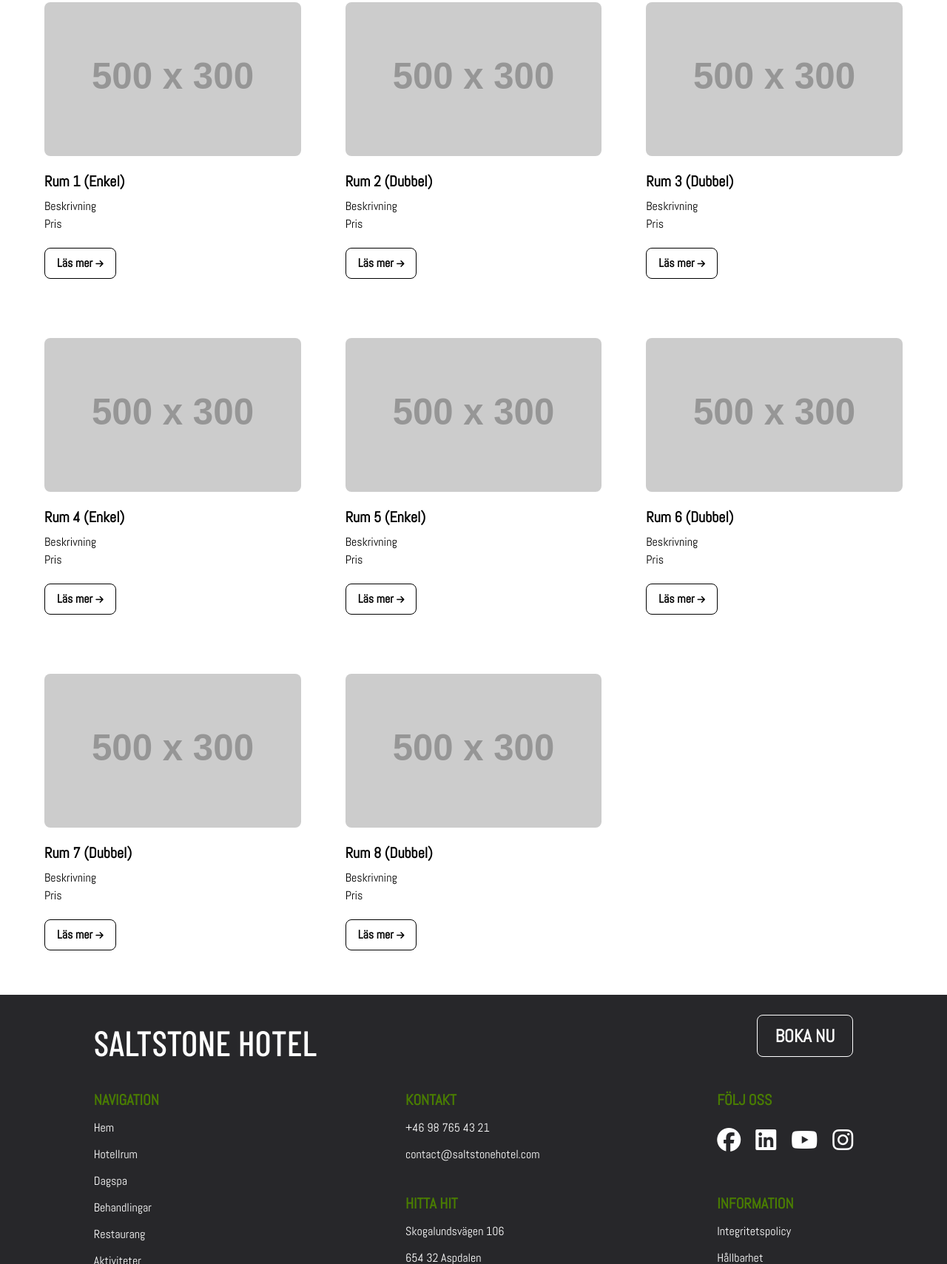
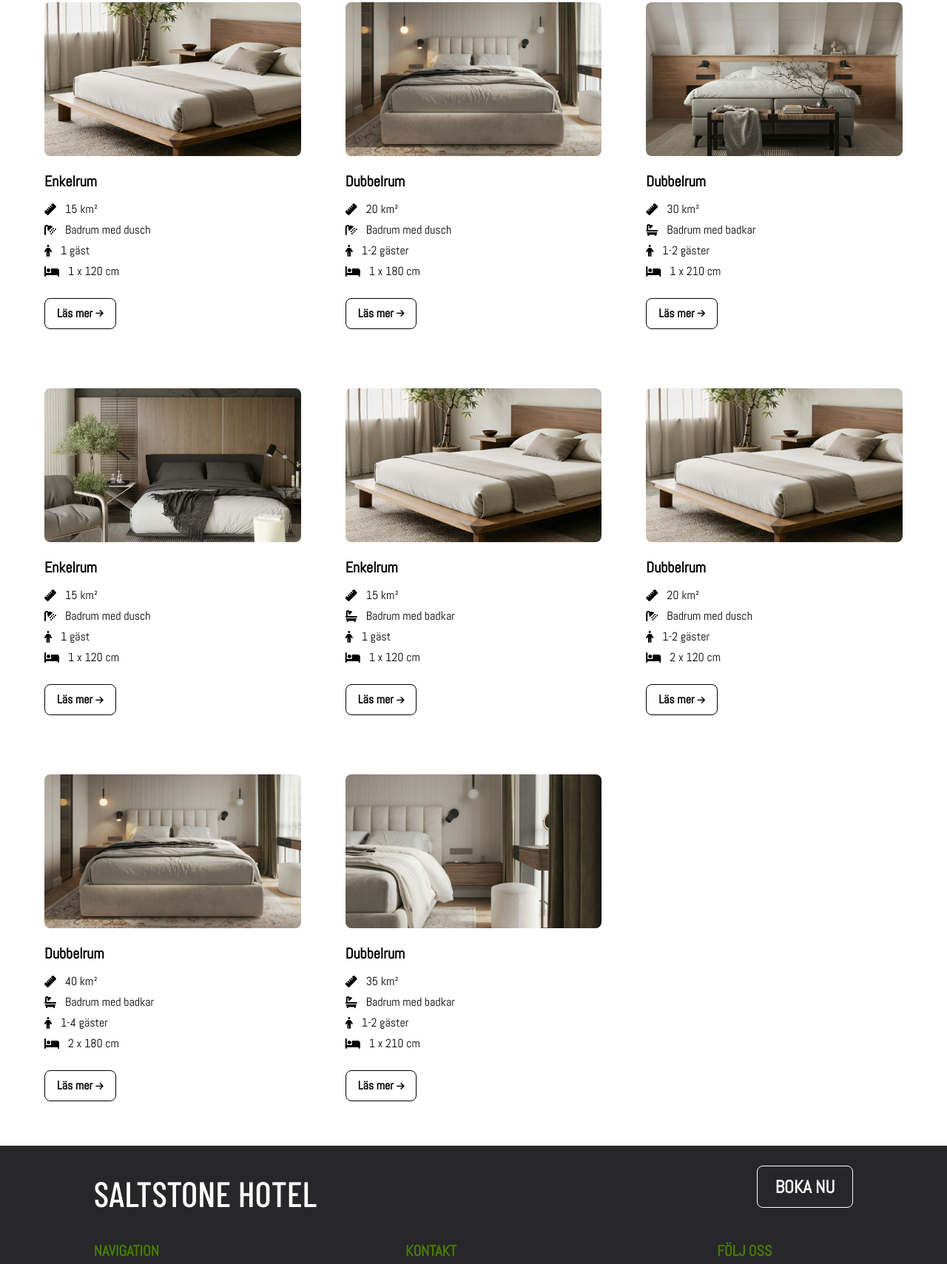
Before and after one commit to amandaconnell/saltstone, a website: page src/rooms.html in a window 1280 px wide. Shown: the part 921-2630 px from the top of the page at 74% size. Drawn offline with nearby package versions, Linux system fonts and the light colour scheme; placeholder pictures from the web are drawn by us; a web font is replaced by a local one.

Commit message:
La till bilder och rumsdetaljer (rooms.html) + pointer-cursor för SoMe-länkar i footer

```diff
--- a/src/rooms.html
+++ b/src/rooms.html
@@ -214,20 +214,20 @@
         <!-- Knappar som styr vilket innehåll som visas -->
         <div class="rounded-full border p-1 text-sm shadow-md/15">
           <button
-            class="tablinks rounded-full px-4 py-2 font-semibold"
+            class="tablinks cursor-pointer rounded-full px-4 py-2 font-semibold"
             onclick="filterCards('all')"
             id="openByDefault"
           >
             Alla rum
           </button>
           <button
-            class="tablinks rounded-full px-4 py-2 font-semibold"
+            class="tablinks cursor-pointer rounded-full px-4 py-2 font-semibold"
             onclick="filterCards('single')"
           >
             Enkelrum
           </button>
           <button
-            class="tablinks rounded-full px-4 py-2 font-semibold"
+            class="tablinks cursor-pointer rounded-full px-4 py-2 font-semibold"
             onclick="filterCards('double')"
           >
             Dubbelrum
@@ -242,11 +242,21 @@
       >
         <!-- Card 1: Enkel -->
         <div class="card" data-category="single">
-          <img src="https://placehold.co/500x300" class="card-img" />
-          <div class="card-body">
-            <h2 class="pb-2 text-xl font-semibold">Rum 1 (Enkel)</h2>
-            <p>Beskrivning</p>
-            <p class="pb-5">Pris</p>
+          <img src="images/room3.jpg" class="card-img" />
+          <div class="card-body gap-1">
+            <h2 class="pb-2 text-xl font-semibold">Enkelrum</h2>
+            <p class="flex items-center gap-3">
+              <i class="fa-solid fa-ruler"></i> 15 km²
+            </p>
+            <p class="flex items-center gap-3">
+              <i class="fa-solid fa-shower"></i> Badrum med dusch
+            </p>
+            <p class="flex items-center gap-3">
+              <i class="fa-solid fa-person"></i> 1 gäst
+            </p>
+            <p class="flex items-center gap-3 pb-5">
+              <i class="fa-solid fa-bed"></i> 1 x 120 cm
+            </p>
             <a
               class="btn mt-auto flex items-center gap-1 self-start transition hover:translate-x-1"
               href="#"
@@ -257,11 +267,21 @@
 
         <!-- Card 2: Dubbel -->
         <div class="card" data-category="double">
-          <img src="https://placehold.co/500x300" class="card-img" />
-          <div class="card-body">
-            <h2 class="pb-2 text-xl font-semibold">Rum 2 (Dubbel)</h2>
-            <p>Beskrivning</p>
-            <p class="pb-5">Pris</p>
+          <img src="images/room2.jpg" class="card-img" />
+          <div class="card-body gap-1">
+            <h2 class="pb-2 text-xl font-semibold">Dubbelrum</h2>
+            <p class="flex items-center gap-3">
+              <i class="fa-solid fa-ruler"></i> 20 km²
+            </p>
+            <p class="flex items-center gap-3">
+              <i class="fa-solid fa-shower"></i> Badrum med dusch
+            </p>
+            <p class="flex items-center gap-3">
+              <i class="fa-solid fa-person"></i> 1-2 gäster
+            </p>
+            <p class="flex items-center gap-3 pb-5">
+              <i class="fa-solid fa-bed"></i> 1 x 180 cm
+            </p>
             <a
               class="btn mt-auto flex items-center gap-1 self-start transition hover:translate-x-1"
               href="#"
@@ -272,11 +292,21 @@
 
         <!-- Card 3: Dubbel -->
         <div class="card" data-category="double">
-          <img src="https://placehold.co/500x300" class="card-img" />
-          <div class="card-body">
-            <h2 class="pb-2 text-xl font-semibold">Rum 3 (Dubbel)</h2>
-            <p>Beskrivning</p>
-            <p class="pb-5">Pris</p>
+          <img src="images/room1.jpg" class="card-img" />
+          <div class="card-body gap-1">
+            <h2 class="pb-2 text-xl font-semibold">Dubbelrum</h2>
+            <p class="flex items-center gap-3">
+              <i class="fa-solid fa-ruler"></i> 30 km²
+            </p>
+            <p class="flex items-center gap-3">
+              <i class="fa-solid fa-bath"></i> Badrum med badkar
+            </p>
+            <p class="flex items-center gap-3">
+              <i class="fa-solid fa-person"></i> 1-2 gäster
+            </p>
+            <p class="flex items-center gap-3 pb-5">
+              <i class="fa-solid fa-bed"></i> 1 x 210 cm
+            </p>
             <a
               class="btn mt-auto flex items-center gap-1 self-start transition hover:translate-x-1"
               href="#"
@@ -287,11 +317,21 @@
 
         <!-- Card 4: Enkel -->
         <div class="card" data-category="single">
-          <img src="https://placehold.co/500x300" class="card-img" />
-          <div class="card-body">
-            <h2 class="pb-2 text-xl font-semibold">Rum 4 (Enkel)</h2>
-            <p>Beskrivning</p>
-            <p class="pb-5">Pris</p>
+          <img src="images/room5.jpg" class="card-img" />
+          <div class="card-body gap-1">
+            <h2 class="pb-2 text-xl font-semibold">Enkelrum</h2>
+            <p class="flex items-center gap-3">
+              <i class="fa-solid fa-ruler"></i> 15 km²
+            </p>
+            <p class="flex items-center gap-3">
+              <i class="fa-solid fa-shower"></i> Badrum med dusch
+            </p>
+            <p class="flex items-center gap-3">
+              <i class="fa-solid fa-person"></i> 1 gäst
+            </p>
+            <p class="flex items-center gap-3 pb-5">
+              <i class="fa-solid fa-bed"></i> 1 x 120 cm
+            </p>
             <a
               class="btn mt-auto flex items-center gap-1 self-start transition hover:translate-x-1"
               href="#"
@@ -302,11 +342,21 @@
 
         <!-- Card 5: Enkel -->
         <div class="card" data-category="single">
-          <img src="https://placehold.co/500x300" class="card-img" />
-          <div class="card-body">
-            <h2 class="pb-2 text-xl font-semibold">Rum 5 (Enkel)</h2>
-            <p>Beskrivning</p>
-            <p class="pb-5">Pris</p>
+          <img src="images/room3.jpg" class="card-img" />
+          <div class="card-body gap-1">
+            <h2 class="pb-2 text-xl font-semibold">Enkelrum</h2>
+            <p class="flex items-center gap-3">
+              <i class="fa-solid fa-ruler"></i> 15 km²
+            </p>
+            <p class="flex items-center gap-3">
+              <i class="fa-solid fa-bath"></i> Badrum med badkar
+            </p>
+            <p class="flex items-center gap-3">
+              <i class="fa-solid fa-person"></i> 1 gäst
+            </p>
+            <p class="flex items-center gap-3 pb-5">
+              <i class="fa-solid fa-bed"></i> 1 x 120 cm
+            </p>
             <a
               class="btn mt-auto flex items-center gap-1 self-start transition hover:translate-x-1"
               href="#"
@@ -317,11 +367,21 @@
 
         <!-- Card 6: Dubbel -->
         <div class="card" data-category="double">
-          <img src="https://placehold.co/500x300" class="card-img" />
-          <div class="card-body">
-            <h2 class="pb-2 text-xl font-semibold">Rum 6 (Dubbel)</h2>
-            <p>Beskrivning</p>
-            <p class="pb-5">Pris</p>
+          <img src="images/room3.jpg" class="card-img" />
+          <div class="card-body gap-1">
+            <h2 class="pb-2 text-xl font-semibold">Dubbelrum</h2>
+            <p class="flex items-center gap-3">
+              <i class="fa-solid fa-ruler"></i> 20 km²
+            </p>
+            <p class="flex items-center gap-3">
+              <i class="fa-solid fa-shower"></i> Badrum med dusch
+            </p>
+            <p class="flex items-center gap-3">
+              <i class="fa-solid fa-person"></i> 1-2 gäster
+            </p>
+            <p class="flex items-center gap-3 pb-5">
+              <i class="fa-solid fa-bed"></i> 2 x 120 cm
+            </p>
             <a
               class="btn mt-auto flex items-center gap-1 self-start transition hover:translate-x-1"
               href="#"
@@ -332,11 +392,21 @@
 
         <!-- Card 7: Dubbel -->
         <div class="card" data-category="double">
-          <img src="https://placehold.co/500x300" class="card-img" />
-          <div class="card-body">
-            <h2 class="pb-2 text-xl font-semibold">Rum 7 (Dubbel)</h2>
-            <p>Beskrivning</p>
-            <p class="pb-5">Pris</p>
+          <img src="images/room2.jpg" class="card-img" />
+          <div class="card-body gap-1">
+            <h2 class="pb-2 text-xl font-semibold">Dubbelrum</h2>
+            <p class="flex items-center gap-3">
+              <i class="fa-solid fa-ruler"></i> 40 km²
+            </p>
+            <p class="flex items-center gap-3">
+              <i class="fa-solid fa-bath"></i> Badrum med badkar
+            </p>
+            <p class="flex items-center gap-3">
+              <i class="fa-solid fa-person"></i> 1-4 gäster
+            </p>
+            <p class="flex items-center gap-3 pb-5">
+              <i class="fa-solid fa-bed"></i> 2 x 180 cm
+            </p>
             <a
               class="btn mt-auto flex items-center gap-1 self-start transition hover:translate-x-1"
               href="#"
@@ -347,11 +417,21 @@
 
         <!-- Card 8: Dubbel -->
         <div class="card" data-category="double">
-          <img src="https://placehold.co/500x300" class="card-img" />
-          <div class="card-body">
-            <h2 class="pb-2 text-xl font-semibold">Rum 8 (Dubbel)</h2>
-            <p>Beskrivning</p>
-            <p class="pb-5">Pris</p>
+          <img src="images/room4.jpg" class="card-img" />
+          <div class="card-body gap-1">
+            <h2 class="pb-2 text-xl font-semibold">Dubbelrum</h2>
+            <p class="flex items-center gap-3">
+              <i class="fa-solid fa-ruler"></i> 35 km²
+            </p>
+            <p class="flex items-center gap-3">
+              <i class="fa-solid fa-bath"></i> Badrum med badkar
+            </p>
+            <p class="flex items-center gap-3">
+              <i class="fa-solid fa-person"></i> 1-2 gäster
+            </p>
+            <p class="flex items-center gap-3 pb-5">
+              <i class="fa-solid fa-bed"></i> 1 x 210 cm
+            </p>
             <a
               class="btn mt-auto flex items-center gap-1 self-start transition hover:translate-x-1"
               href="#"
@@ -453,19 +533,19 @@
           <!-- Ikoner -->
           <div class="flex md:gap-5">
             <i
-              class="fa-brands fa-facebook fa-2xl transition duration-400 ease-in-out hover:scale-120"
+              class="fa-brands fa-facebook fa-2xl cursor-pointer transition duration-400 ease-in-out hover:scale-120"
               ><a href="#"></a
             ></i>
             <i
-              class="fa-brands fa-linkedin fa-2xl transition duration-400 ease-in-out hover:scale-120"
+              class="fa-brands fa-linkedin fa-2xl cursor-pointer transition duration-400 ease-in-out hover:scale-120"
               ><a href="#"></a
             ></i>
             <i
-              class="fa-brands fa-youtube fa-2xl transition duration-400 ease-in-out hover:scale-120"
+              class="fa-brands fa-youtube fa-2xl cursor-pointer transition duration-400 ease-in-out hover:scale-120"
               ><a href="#"></a
             ></i>
             <i
-              class="fa-brands fa-instagram fa-2xl transition duration-400 ease-in-out hover:scale-120"
+              class="fa-brands fa-instagram fa-2xl cursor-pointer transition duration-400 ease-in-out hover:scale-120"
               ><a href="#"></a
             ></i>
           </div>
```
Also changed, not shown: src/activities.html (+4 -4 lines), src/index.html (+4 -4 lines), src/restaurant.html (+4 -4 lines), src/spa.html (+4 -4 lines), src/treatments.html (+4 -4 lines), src/images/prydumano-design-0qQYMVH-ePE-unsplash.jpg (added), src/images/prydumano-design-qPHpk6G9nik-unsplash.jpg (added), src/images/room1.jpg (added), src/images/room2.jpg (added), src/images/room3.jpg (added), src/images/room4.jpg (added), src/images/room5.jpg (added), src/output.css.
